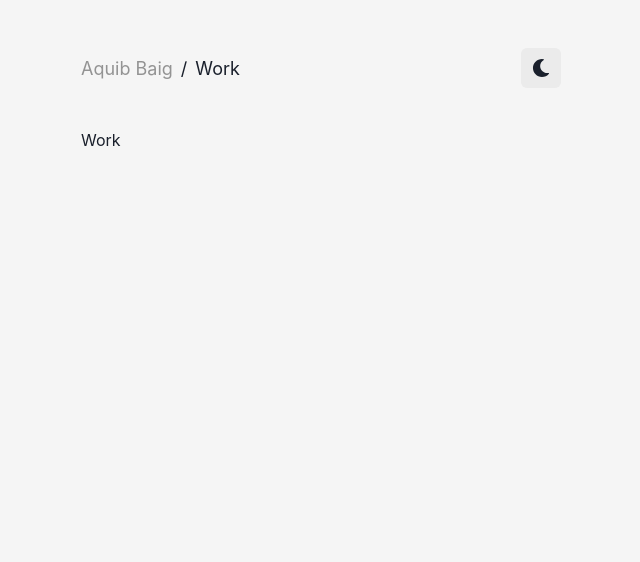
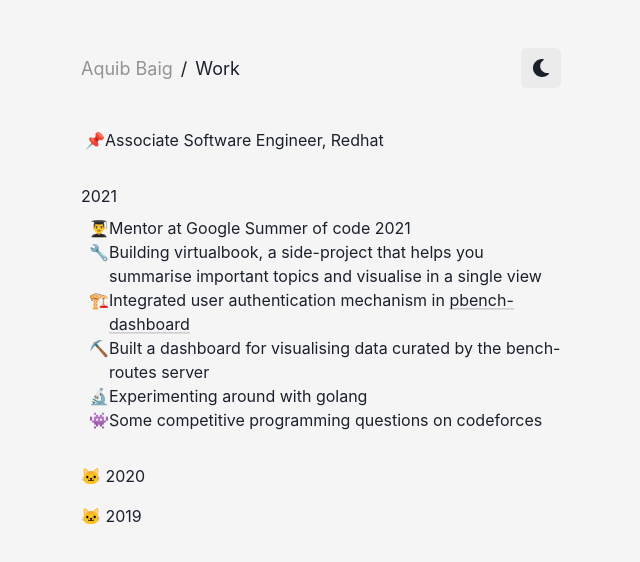
Before and after one commit to aquibbaig/web, a Next.js app: page /work in a window 1280 px wide. Shown: the top 562 px of the page, without its empty margins (319-959 px from the left). Built offline with nearby package versions, Linux system fonts and the light colour scheme.

Commit message:
work page

```diff
--- a/src/pages/work.js
+++ b/src/pages/work.js
@@ -1,22 +1,178 @@
 import Head from 'next/head'
 import styles from '../styles/Home.module.css'
 import clsx from 'clsx'
-import { Box, Text, Accordion, AccordionItem, AccordionButton, AccordionPanel } from '@chakra-ui/react'
+import {
+    Box,
+    List,
+    ListItem,
+    Text,
+    Accordion,
+    AccordionItem,
+    AccordionButton,
+    AccordionPanel,
+} from '@chakra-ui/react'
 import PageLayout from '../layouts/PageLayout'
 
 export default function Work() {
     return (
         <Box>
             <Head>Work | Aquib Baig</Head>
-      <Box className="intro" fontSize="md">
-        Work
+            <Box className="pinned" d="flex" my="4vh" pl={1}>
+                📌
+                <Text>Associate Software Engineer, Redhat</Text>
             </Box>
+            <Box className="work-2021">
+                <Text mb={2}>2021</Text>
+                <Box pl={2}>
+                    <List>
+                        <ListItem d="flex">
+                            👨‍🎓
+                            <Text>Mentor at Google Summer of code 2021</Text>
+                        </ListItem>
+                        <ListItem d="flex">
+                            🔧{' '}
+                            <Text>
+                                Building virtualbook, a side-project that helps
+                                you summarise important topics and visualise in
+                                a single view
+                            </Text>
+                        </ListItem>
+                        <ListItem d="flex">
+                            🏗️{' '}
+                            <Text>
+                                Integrated user authentication mechanism in{' '}
+                                <a
+                                    className={clsx([
+                                        styles.rlink,
+                                        styles.animatedunderline,
+                                        styles.animatedunderline_type1,
+                                    ])}
+                                    target="blank"
+                                    href="https://distributed-system-analysis.github.io/pbench/"
+                                >
+                                    pbench-dashboard
+                                </a>
+                            </Text>
+                        </ListItem>
+                        <ListItem d="flex">
+                            ⛏️{' '}
+                            <Text>
+                                Built a dashboard for visualising data curated
+                                by the bench-routes server
+                            </Text>
+                        </ListItem>
+                        <ListItem d="flex">
+                            🔬 <Text>Experimenting around with golang</Text>
+                        </ListItem>
+                        <ListItem d="flex">
+                            👾{' '}
+                            <Text>
+                                Some competitive programming questions on
+                                codeforces
+                            </Text>
+                        </ListItem>
+                    </List>
+                </Box>
+            </Box>
+            <Accordion allowToggle mt="4vh" className="work-2021">
+                <AccordionItem id="accordion">
+                    <AccordionButton>🐱 2020</AccordionButton>
+                    <AccordionPanel pl={2}>
+                        <List>
+                            <ListItem d="flex">
+                                ⛏️{' '}
+                                <Text>
+                                    Built{' '}
+                                    <a
+                                        className={clsx([
+                                            styles.rlink,
+                                            styles.animatedunderline,
+                                            styles.animatedunderline_type1,
+                                        ])}
+                                        target="blank"
+                                        href="https://www.gophertuts.surge.sh/"
+                                    >
+                                        gophertuts
+                                    </a>
+                                    , a collection of rarely visited topics in
+                                    go programming language
+                                </Text>
+                            </ListItem>
+                            <ListItem d="flex">
+                                📱{' '}
+                                <Text>
+                                    Built{' '}
+                                    <a
+                                        className={clsx([
+                                            styles.rlink,
+                                            styles.animatedunderline,
+                                            styles.animatedunderline_type1,
+                                        ])}
+                                        target="blank"
+                                        href="https://github.com/zairza-cetb/literature"
+                                    >
+                                        literature
+                                    </a>
+                                    , a fun card game for native devices usually
+                                    played among 4-6 people
+                                </Text>
+                            </ListItem>
+                            <ListItem d="flex"></ListItem>
+                            <ListItem d="flex"></ListItem>
+                        </List>
+                    </AccordionPanel>
+                </AccordionItem>
+            </Accordion>
+            <Accordion allowToggle mt="2vh" className="work-2021">
+                <AccordionItem id="accordion">
+                    <AccordionButton>🐱 2019</AccordionButton>
+                    <AccordionPanel pl={2}>
+                        <List>
+                            <ListItem d="flex">
+                                🏆{' '}
+                                <Text>
+                                    Google summer of code intern at FOSSi,
+                                    contributed to{' '}
+                                    <a
+                                        className={clsx([
+                                            styles.rlink,
+                                            styles.animatedunderline,
+                                            styles.animatedunderline_type1,
+                                        ])}
+                                        target="blank"
+                                        href="https://www.librecores.org/"
+                                    >
+                                        librecores
+                                    </a>
+                                </Text>
+                            </ListItem>
+                            <ListItem d="flex">
+                                🎯{' '}
+                                <Text>
+                                    Added custom tooling and features for{' '}
+                                    <a
+                                        className={clsx([
+                                            styles.rlink,
+                                            styles.animatedunderline,
+                                            styles.animatedunderline_type1,
+                                        ])}
+                                        target="blank"
+                                        href="https://mevn.madlabs.xyz/"
+                                    >
+                                        mevnCLI
+                                    </a>
+                                </Text>
+                            </ListItem>
+                            <ListItem d="flex"></ListItem>
+                            <ListItem d="flex"></ListItem>
+                        </List>
+                    </AccordionPanel>
+                </AccordionItem>
+            </Accordion>
         </Box>
     )
 }
 
 Work.getLayout = function getLayout(page) {
-  return (
-    <PageLayout>{page}</PageLayout>
-  )
+    return <PageLayout>{page}</PageLayout>
 }
```
Also changed, not shown: src/pages/index.js (+23 -16 lines). Lines whose indentation alone changed are shown as unchanged.
